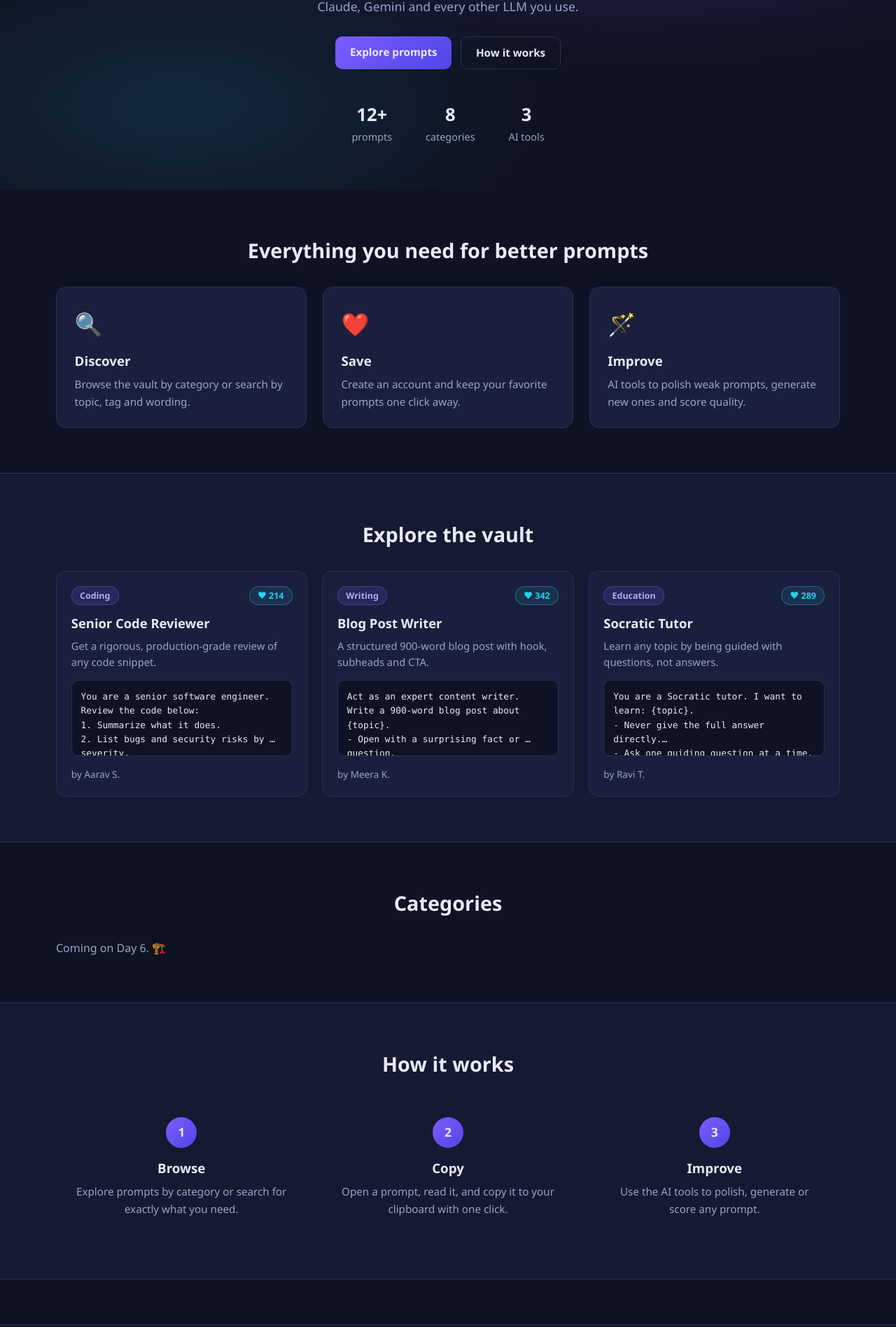
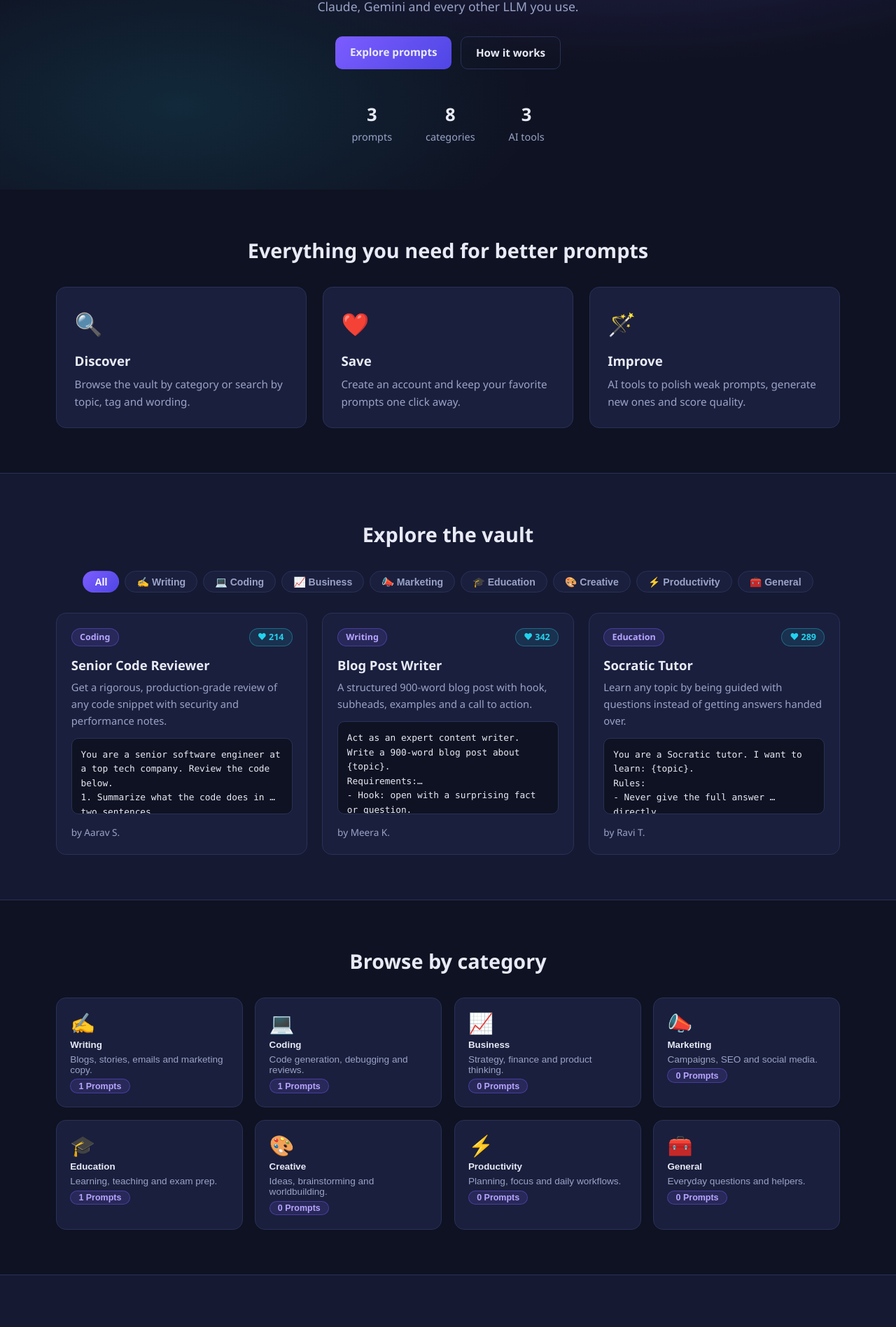
Before and after one commit to abhishekbhati806/Promptvault, a React (Vite) app in the folder client/: page / in a window 1280 px wide. Shown: the part 391-2288 px from the top of the page at 70% size. Built offline with nearby package versions, Linux system fonts and the light colour scheme.

Commit message:
feat: add categories - day 6

```diff
--- /dev/null
+++ b/client/src/components/CategoryPills.jsx
@@ -0,0 +1,23 @@
+export default function CategoryPills({ categories, active, onSelect }) {
+  return (
+    <div className="cat-pills">
+      <button
+        type="button"
+        className={`pill ${active === 'all' ? 'active' : ''}`}
+        onClick={() => onSelect('all')}
+      >
+        All
+      </button>
+      {categories.map((c) => (
+        <button
+          key={c.id}
+          type="button"
+          className={`pill ${active === c.id ? 'active' : ''}`}
+          onClick={() => onSelect(c.id)}
+        >
+          <span aria-hidden="true">{c.icon}</span> {c.name}
+        </button>
+      ))}
+    </div>
+  );
+}
--- /dev/null
+++ b/client/src/data/categories.js
@@ -0,0 +1,15 @@
+// Prompt categories used across the app (keep in sync with server/schemas/prompt.py)
+export const CATEGORIES = [
+  { id: 'writing', name: 'Writing', icon: '✍️', description: 'Blogs, stories, emails and marketing copy.' },
+  { id: 'coding', name: 'Coding', icon: '💻', description: 'Code generation, debugging and reviews.' },
+  { id: 'business', name: 'Business', icon: '📈', description: 'Strategy, finance and product thinking.' },
+  { id: 'marketing', name: 'Marketing', icon: '📣', description: 'Campaigns, SEO and social media.' },
+  { id: 'education', name: 'Education', icon: '🎓', description: 'Learning, teaching and exam prep.' },
+  { id: 'creative', name: 'Creative', icon: '🎨', description: 'Ideas, brainstorming and worldbuilding.' },
+  { id: 'productivity', name: 'Productivity', icon: '⚡', description: 'Planning, focus and daily workflows.' },
+  { id: 'general', name: 'General', icon: '🧰', description: 'Everyday questions and helpers.' },
+];
+
+export function categoryMeta(id) {
+  return CATEGORIES.find((c) => c.id === id) || { id, name: id, icon: '🧰', description: '' };
+}
--- /dev/null
+++ b/client/src/data/prompts.js
@@ -0,0 +1,45 @@
+// Initial prompt dataset (3 of 12 — the full set lands on Day 10).
+export const PROMPTS = [
+  {
+    id: 'p-01',
+    title: 'Senior Code Reviewer',
+    description: 'Get a rigorous, production-grade review of any code snippet with security and performance notes.',
+    prompt:
+      'You are a senior software engineer at a top tech company. Review the code below.\n1. Summarize what the code does in two sentences.\n2. List bugs, security risks and performance issues, ordered by severity.\n3. Rewrite the code with the fixes applied.\n4. Suggest two tests I should add.\nKeep the tone direct. Here is the code:',
+    category: 'coding',
+    tags: ['code-review', 'debugging', 'best-practices'],
+    author: 'Aarav S.',
+    difficulty: 'advanced',
+    likes: 214,
+    featured: true,
+    created_at: '2026-07-14T09:30:00',
+  },
+  {
+    id: 'p-02',
+    title: 'Blog Post Writer',
+    description: 'A structured 900-word blog post with hook, subheads, examples and a call to action.',
+    prompt:
+      'Act as an expert content writer. Write a 900-word blog post about {topic}.\nRequirements:\n- Hook: open with a surprising fact or question.\n- Use H2 subheadings and short paragraphs.\n- Include one real-world example and one statistic (mark invented stats with [verify]).\n- End with a 3-point summary and a call to action.\nTone: friendly but authoritative.',
+    category: 'writing',
+    tags: ['blog', 'content', 'seo'],
+    author: 'Meera K.',
+    difficulty: 'intermediate',
+    likes: 342,
+    featured: true,
+    created_at: '2026-07-28T14:05:00',
+  },
+  {
+    id: 'p-03',
+    title: 'Socratic Tutor',
+    description: 'Learn any topic by being guided with questions instead of getting answers handed over.',
+    prompt:
+      'You are a Socratic tutor. I want to learn: {topic}.\nRules:\n- Never give the full answer directly.\n- Ask one guiding question at a time.\n- If I am stuck, give a hint, then a smaller hint, then the answer.\n- After each round, tell me my current level (guessing / understanding / confident).',
+    category: 'education',
+    tags: ['learning', 'tutoring', 'questions'],
+    author: 'Ravi T.',
+    difficulty: 'beginner',
+    likes: 289,
+    featured: true,
+    created_at: '2026-08-09T18:40:00',
+  },
+];
--- a/client/src/index.css
+++ b/client/src/index.css
@@ -450,3 +450,80 @@ h1 {
   margin-top: 0.9rem;
   font-size: 0.85rem;
 }
+
+/* ============================================================
+   Categories — pills + grid (Day 6)
+   ============================================================ */
+.cat-pills {
+  display: flex;
+  flex-wrap: wrap;
+  gap: 0.5rem;
+  justify-content: center;
+  margin-bottom: 1.8rem;
+}
+
+.pill {
+  padding: 0.4rem 1rem;
+  border-radius: 999px;
+  border: 1px solid var(--border);
+  background: var(--card);
+  color: var(--muted);
+  font-size: 0.88rem;
+  font-weight: 600;
+  cursor: pointer;
+  transition: all 0.15s ease;
+}
+
+.pill:hover {
+  border-color: var(--primary);
+  color: var(--text);
+}
+
+.pill.active {
+  background: linear-gradient(135deg, var(--primary), var(--primary-dark));
+  border-color: transparent;
+  color: #fff;
+}
+
+.cat-grid {
+  display: grid;
+  grid-template-columns: repeat(4, 1fr);
+  gap: 1.1rem;
+}
+
+.cat-card {
+  display: flex;
+  flex-direction: column;
+  align-items: flex-start;
+  gap: 0.35rem;
+  text-align: left;
+  background: var(--card);
+  border: 1px solid var(--border);
+  border-radius: var(--radius);
+  padding: 1.2rem;
+  cursor: pointer;
+  color: var(--text);
+  transition: transform 0.15s ease, border-color 0.15s ease;
+}
+
+.cat-card:hover {
+  transform: translateY(-3px);
+  border-color: var(--primary);
+}
+
+.cat-icon {
+  font-size: 1.8rem;
+}
+
+.cat-name {
+  font-weight: 700;
+}
+
+.cat-desc {
+  font-size: 0.85rem;
+}
+
+.center {
+  text-align: center;
+  margin-top: 1.5rem;
+}
--- a/client/src/pages/Home.jsx
+++ b/client/src/pages/Home.jsx
@@ -1,40 +1,25 @@
+import { useMemo, useState } from 'react';
 import PromptCard from '../components/PromptCard.jsx';
-
-// Temporary samples — replaced by the real dataset on Day 10.
-const SAMPLES = [
-  {
-    id: 'sample-1',
-    title: 'Senior Code Reviewer',
-    category: 'coding',
-    likes: 214,
-    author: 'Aarav S.',
-    description: 'Get a rigorous, production-grade review of any code snippet.',
-    prompt:
-      'You are a senior software engineer. Review the code below:\n1. Summarize what it does.\n2. List bugs and security risks by severity.\n3. Rewrite it with the fixes applied.',
-  },
-  {
-    id: 'sample-2',
-    title: 'Blog Post Writer',
-    category: 'writing',
-    likes: 342,
-    author: 'Meera K.',
-    description: 'A structured 900-word blog post with hook, subheads and CTA.',
-    prompt:
-      'Act as an expert content writer. Write a 900-word blog post about {topic}.\n- Open with a surprising fact or question.\n- Use H2 subheadings and short paragraphs.\n- End with a 3-point summary and a call to action.',
-  },
-  {
-    id: 'sample-3',
-    title: 'Socratic Tutor',
-    category: 'education',
-    likes: 289,
-    author: 'Ravi T.',
-    description: 'Learn any topic by being guided with questions, not answers.',
-    prompt:
-      'You are a Socratic tutor. I want to learn: {topic}.\n- Never give the full answer directly.\n- Ask one guiding question at a time.\n- If I am stuck, give a hint, then a smaller hint, then the answer.',
-  },
-];
+import CategoryPills from '../components/CategoryPills.jsx';
+import { CATEGORIES } from '../data/categories.js';
+import { PROMPTS } from '../data/prompts.js';
 
 export default function Home() {
+  const [category, setCategory] = useState('all');
+
+  const filtered = useMemo(
+    () => PROMPTS.filter((p) => category === 'all' || p.category === category),
+    [category]
+  );
+
+  const counts = useMemo(() => {
+    const map = {};
+    PROMPTS.forEach((p) => {
+      map[p.category] = (map[p.category] || 0) + 1;
+    });
+    return map;
+  }, []);
+
   return (
     <main className="home">
       {/* Hero */}
@@ -58,11 +43,11 @@ export default function Home() {
           </div>
           <div className="hero-stats">
             <div>
-              <strong>12+</strong>
+              <strong>{PROMPTS.length}</strong>
               <span>prompts</span>
             </div>
             <div>
-              <strong>8</strong>
+              <strong>{CATEGORIES.length}</strong>
               <span>categories</span>
             </div>
             <div>
@@ -101,18 +86,42 @@ export default function Home() {
       <section id="prompts" className="section section-alt">
         <div className="container">
           <h2 className="section-title">Explore the vault</h2>
+          <CategoryPills categories={CATEGORIES} active={category} onSelect={setCategory} />
           <div className="prompt-grid">
-            {SAMPLES.map((p) => (
+            {filtered.map((p) => (
               <PromptCard key={p.id} prompt={p} />
             ))}
           </div>
+          {filtered.length === 0 && (
+            <p className="muted center">No prompts in this category yet.</p>
+          )}
         </div>
       </section>
 
+      {/* Categories */}
       <section id="categories" className="section">
         <div className="container">
-          <h2 className="section-title">Categories</h2>
-          <p className="muted">Coming on Day 6. 🏗️</p>
+          <h2 className="section-title">Browse by category</h2>
+          <div className="cat-grid">
+            {CATEGORIES.map((c) => (
+              <button
+                key={c.id}
+                type="button"
+                className="cat-card"
+                onClick={() => {
+                  setCategory(c.id);
+                  document.getElementById('prompts')?.scrollIntoView({ behavior: 'smooth' });
+                }}
+              >
+                <span className="cat-icon" aria-hidden="true">
+                  {c.icon}
+                </span>
+                <span className="cat-name">{c.name}</span>
+                <span className="muted cat-desc">{c.description}</span>
+                <span className="tag">{counts[c.id] || 0} prompts</span>
+              </button>
+            ))}
+          </div>
         </div>
       </section>
 
```
